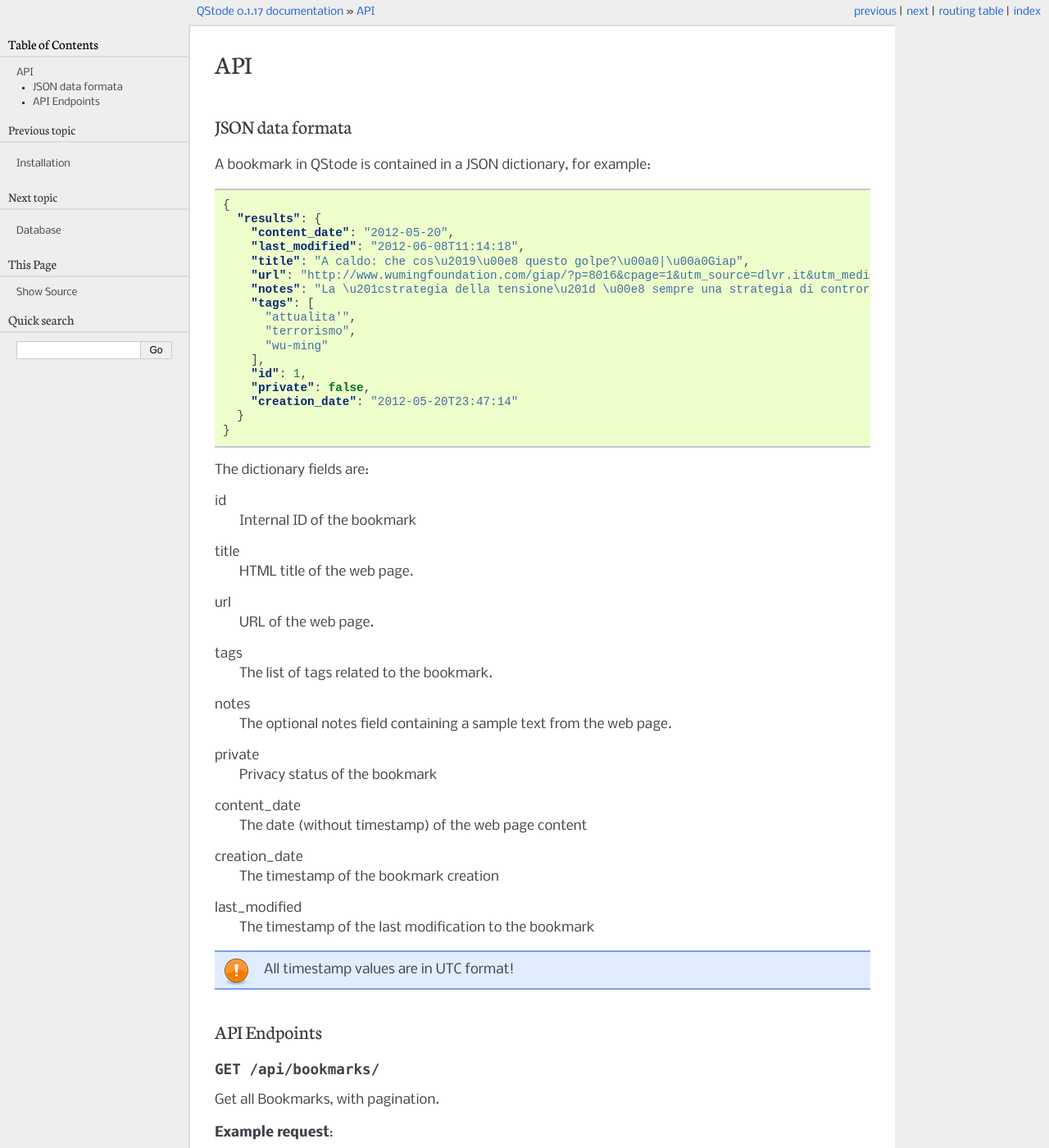
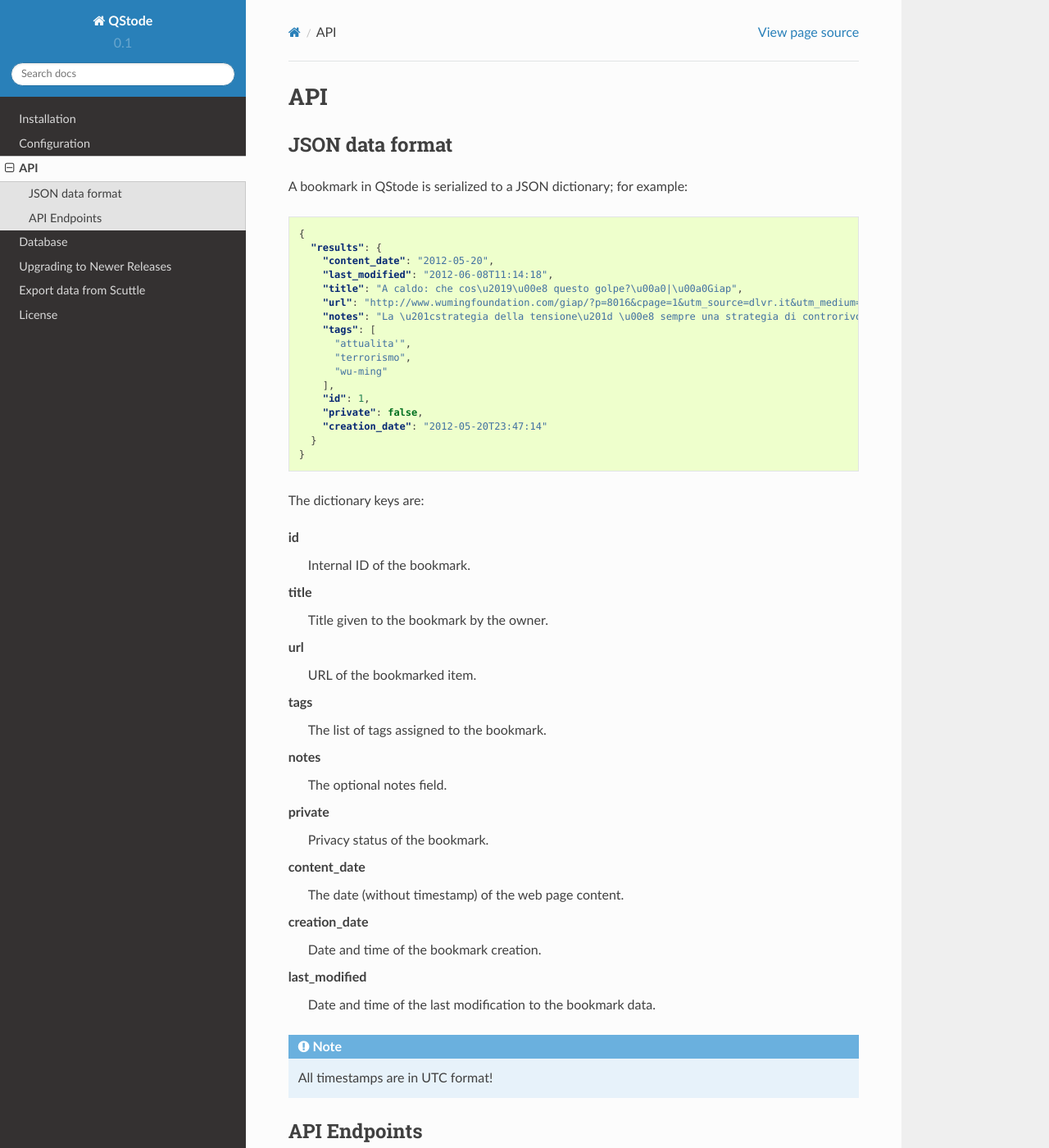
Before and after one commit to piger/qstode, a Sphinx documentation site: the page built from doc/api.rst, in a window 1280 px wide and 1400 px high. Shown: the whole window at 82% size. Built offline with Sphinx 7.4.7 and the Read the Docs theme 2.0.0, drawn with Linux system fonts in a browser that asks for light colours; some of the changed text lies outside the part shown.

Commit message:
update documentation

```diff
--- a/doc/api.rst
+++ b/doc/api.rst
@@ -1,10 +1,10 @@
 API
 ###
 
-JSON data formata
-=================
+JSON data format
+================
 
-A bookmark in QStode is contained in a JSON dictionary, for example:
+A bookmark in QStode is serialized to a JSON dictionary; for example:
 
 .. code-block:: json
 
@@ -26,36 +26,36 @@
      }
    }
 
-The dictionary fields are:
+The dictionary keys are:
 
 id
-    Internal ID of the bookmark
+    Internal ID of the bookmark.
 
 title
-    HTML title of the web page.
+    Title given to the bookmark by the owner.
 
 url
-    URL of the web page.
+    URL of the bookmarked item.
 
 tags
-    The list of tags related to the bookmark.
+    The list of tags assigned to the bookmark.
 
 notes
-    The optional notes field containing a sample text from the web page.
+    The optional notes field.
 
 private
-    Privacy status of the bookmark
+    Privacy status of the bookmark.
 
 content_date
-    The date (without timestamp) of the web page content
+    The date (without timestamp) of the web page content.
 
 creation_date
-    The timestamp of the bookmark creation
+    Date and time of the bookmark creation.
 
 last_modified
-    The timestamp of the last modification to the bookmark
+    Date and time of the last modification to the bookmark data.
 
-.. note:: All timestamp values are in UTC format!
+.. note:: All timestamps are in UTC format!
 
 API Endpoints
 =============
--- a/doc/conf.py
+++ b/doc/conf.py
@@ -11,7 +11,9 @@
 # All configuration values have a default; values that are commented out
 # serve to show the default.
 
-import sys, os
+import os
+import sys
+import sphinx_rtd_theme
 
 # If extensions (or modules to document with autodoc) are in another directory,
 # add these directories to sys.path here. If the directory is relative to the
@@ -92,7 +94,8 @@
 
 # The theme to use for HTML and HTML Help pages.  See the documentation for
 # a list of builtin themes.
-html_theme = 'pyramid'
+# html_theme = 'pyramid'
+html_theme = 'sphinx_rtd_theme'
 
 # Theme options are theme-specific and customize the look and feel of a theme
 # further.  For a list of options available for each theme, see the
@@ -101,6 +104,7 @@
 
 # Add any paths that contain custom themes here, relative to this directory.
 #html_theme_path = []
+html_theme_path = [sphinx_rtd_theme.get_html_theme_path()]
 
 # The name for this set of Sphinx documents.  If None, it defaults to
 # "<project> v<release> documentation".
--- a/doc/index.rst
+++ b/doc/index.rst
@@ -13,6 +13,7 @@
    :maxdepth: 1
 
    installation
+   configuration
 
 API Reference
 -------------
--- a/doc/requirements.txt
+++ b/doc/requirements.txt
@@ -1,2 +1,3 @@
 sphinxcontrib-httpdomain
 Sphinx
+sphinx-rtd-theme
```
Also changed, not shown: README.md (+9 -8 lines), doc/configuration.rst (added, +66 -0 lines), doc/installation.rst (+52 -45 lines), doc/upgrading.rst (+8 -0 lines), 1 other file.
